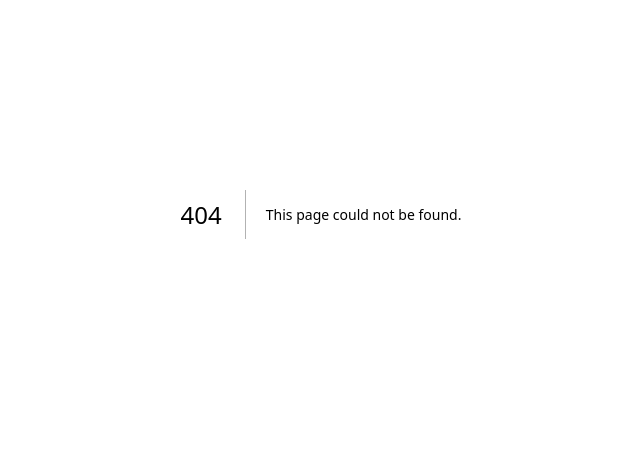
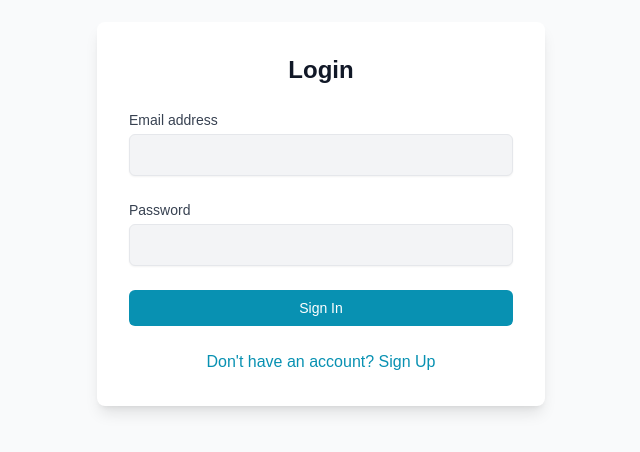
Before and after one commit to sivavarunan/ecommerce-website, a Next.js app: page /pages/Login in a window 1280 px wide. Before the commit this address had no page. Shown: the part 186-638 px from the top of the page, without its empty margins (319-959 px from the left). Built offline with nearby package versions, Linux system fonts and the light colour scheme.

Commit message:
added login component page

```diff
--- /dev/null
+++ b/src/app/pages/Login/page.tsx
@@ -0,0 +1,65 @@
+'use client'
+import Link from "next/link";
+import { useState } from "react";
+
+export default function Login() {
+  const [email, setEmail] = useState("");
+  const [password, setPassword] = useState("");
+
+  const handleLogin = (e: React.FormEvent) => {
+    e.preventDefault();
+    // Handle login logic here
+  };
+
+  return (
+    <div className="flex items-center justify-center min-h-screen bg-gray-50">
+      <div className="w-full max-w-md p-8 space-y-6 bg-white rounded-lg shadow-lg">
+        <h2 className="text-2xl font-bold text-center text-gray-900">Login</h2>
+        <form className="mt-8 space-y-6" onSubmit={handleLogin}>
+          <div>
+            <label htmlFor="email" className="block text-sm font-medium text-gray-700">
+              Email address
+            </label>
+            <input
+              id="email"
+              name="email"
+              type="email"
+              autoComplete="email"
+              required
+              value={email}
+              onChange={(e) => setEmail(e.target.value)}
+              className="block w-full px-3 py-2 mt-1 text-gray-900 bg-gray-100 border rounded-md shadow-sm focus:ring-cyan-500 focus:border-cyan-500"
+            />
+          </div>
+          <div>
+            <label htmlFor="password" className="block text-sm font-medium text-gray-700">
+              Password
+            </label>
+            <input
+              id="password"
+              name="password"
+              type="password"
+              required
+              value={password}
+              onChange={(e) => setPassword(e.target.value)}
+              className="block w-full px-3 py-2 mt-1 text-gray-900 bg-gray-100 border rounded-md shadow-sm focus:ring-cyan-500 focus:border-cyan-500"
+            />
+          </div>
+          <div>
+            <button
+              type="submit"
+              className="w-full px-4 py-2 text-sm font-medium text-white bg-cyan-600 rounded-md hover:bg-cyan-700 focus:outline-none focus:ring-2 focus:ring-offset-2 focus:ring-cyan-500"
+            >
+              Sign In
+            </button>
+          </div>
+          <div className="text-center">
+            <Link href="/pages/Signup" className="text-cyan-600 hover:text-cyan-700">
+              Don't have an account? Sign Up
+            </Link>
+          </div>
+        </form>
+      </div>
+    </div>
+  );
+}
```
